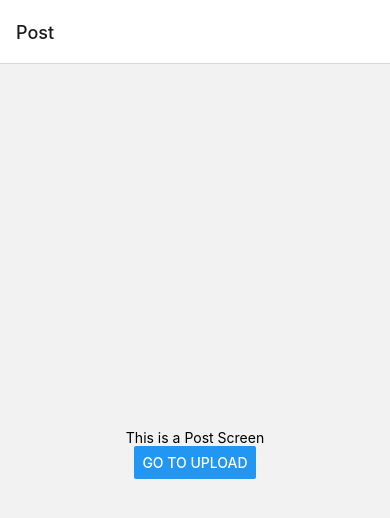
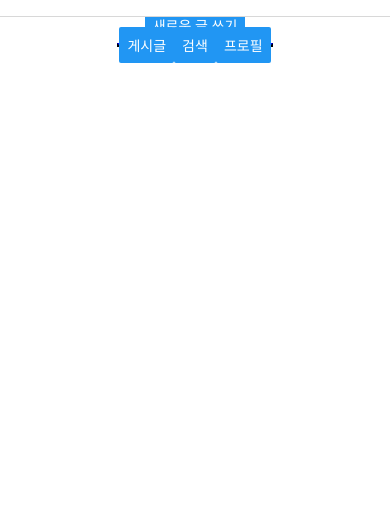
Before and after one commit to hwiwls/c_star, a React Native app: screen /Post in a window 390 px wide. Shown: the top 518 px of the page. Built offline with nearby package versions, Linux system fonts and the light colour scheme.

Commit message:
organize files and navigation don't working

```diff
--- a/App.js
+++ b/App.js
@@ -1,77 +1,32 @@
 import React from "react";
-import { Button, StyleSheet, Text, View, TextInput } from "react-native";
-import Title from "./Title.js";
-import Navigator from "./Navigator.js";
-import Post from "./Post.js";
+import { View, Text } from "react-native";
 import { NavigationContainer } from "@react-navigation/native";
 import { createNativeStackNavigator } from "@react-navigation/native-stack";
-
-// Post 스크린
-function PostScreen({ navigation }) {
-  return (
-    <View style={{ flex: 1, alignItems: "center", justifyContent: "center" }}>
-      <Text>This is a Post Screen</Text>
-      <Button
-        title="Go to upload"
-        onPress={() => {
-          /* 1. Navigate to the Details route with params */
-          navigation.navigate("Upload");
-        }}
-      />
-    </View>
-  );
-}
-
-// Post에서 업로드 버튼을 눌러야 올 수 있다
-function UploadScreen({ navigation }) {
-  /* 2. Get the param */
-  const [onChangeText] = React.useState("Useless Placeholder");
-  return (
-    <View style={{ flex: 1, alignItems: "center", justifyContent: "center" }}>
-      <Text>Upload Screen</Text>
-      <Text>내용:</Text>
-      <TextInput
-        style={{ height: 40, borderColor: "gray", borderWidth: 1 }}
-        onChangeText={(text) => onChangeText(text)}
-        value=""
-      />
-      <Button title="Go to Post" onPress={() => navigation.navigate("Post")} />
-      <Button title="Go back" onPress={() => navigation.goBack()} />
-    </View>
-  );
-}
+import PostScreen from "./components/Post.js";
+import UploadScreen from "./components/Upload.js";
+import DetailScreen from "./components/Detail.js";
+import LoginScreen from "./components/Login.js";
+import Navigator from "./components/Navigator.js";
+import SearchScreen from "./components/Search.js";
 
 const Stack = createNativeStackNavigator();
 
 export default class extends React.Component {
   render() {
     return (
-      <View style={styles.container}>
-        {/* <Title style={styles.titlebar}></Title>
-        <Post style={styles.content}></Post>
-        <Navigator style={styles.nav}></Navigator> */}
+      <View>
+        <Text>hello</Text>
         <NavigationContainer>
           <Stack.Navigator initialRouteName="Post">
             <Stack.Screen name="Post" component={PostScreen} />
             <Stack.Screen name="Upload" component={UploadScreen} />
+            <Stack.Screen name="Detail" component={DetailScreen} />
+            <Stack.Screen name="Login" component={LoginScreen} />
+            <Stack.Screen name="Search" component={SearchScreen} />
           </Stack.Navigator>
         </NavigationContainer>
+        {/* <Navigator/> */}
       </View>
     );
   }
 }
-
-const styles = StyleSheet.create({
-  container: {
-    flex: 1,
-  },
-  titlebar: {
-    flex: 1,
-  },
-  content: {
-    flex: 5,
-  },
-  nav: {
-    flex: 1,
-  },
-});
--- a/Navigator.js
+++ /dev/null
@@ -1,24 +0,0 @@
-import React from "react";
-import { StyleSheet, Text, View } from "react-native";
-import { Ionicons } from "@expo/vector-icons";
-
-export default function Navigator() {
-  return (
-    <View style={styles.container}>
-      <Ionicons name="reader-outline" size={24} color="black" />
-      <Ionicons name="search" size={24} color="black" />
-      <Ionicons name="person-outline" size={24} color="black" />
-    </View>
-  );
-}
-
-const styles = StyleSheet.create({
-  container: {
-    flex: 1,
-    flexDirection: "row",
-    borderTopColor: "blue",
-    alignItems: "center",
-    justifyContent: "space-around",
-    borderWidth: 2,
-  },
-});
--- a/Post.js
+++ /dev/null
@@ -1,28 +0,0 @@
-// 게시글 올라갈 사이트
-import React from "react";
-import { StyleSheet, Text, View, Button, Alert } from "react-native";
-import { FontAwesome } from "@expo/vector-icons";
-import { IconButton, Colors } from "react-native-paper";
-import { NavigationContainer } from "@react-navigation/native";
-
-export default function Post() {
-  return (
-    <View style={styles.container}>
-      <Text>This is a view page</Text>
-      <IconButton
-        icon="pencil"
-        color={Colors.black}
-        size={40}
-        onPress={() => console.log("Pressed")}
-      ></IconButton>
-    </View>
-  );
-}
-
-const styles = StyleSheet.create({
-  container: {
-    flex: 1,
-    alignItems: "center",
-    justifyContent: "center",
-  },
-});
--- /dev/null
+++ b/components/Detail.js
@@ -0,0 +1,10 @@
+import React from "react";
+import { Text, View, Button } from "react-native";
+
+export default function DetailScreen({ navigation }) {
+  return (
+    <View>
+      <Text>Details 스크린에 도착했습니다</Text>
+    </View>
+  );
+}
--- /dev/null
+++ b/components/Login.js
@@ -0,0 +1,10 @@
+import React from "react";
+import { Text, View, Button } from "react-native";
+
+export default function LoginScreen({ navigation }) {
+  return (
+    <View>
+      <Text>This is a login screen</Text>
+    </View>
+  );
+}
--- /dev/null
+++ b/components/Navigator.js
@@ -0,0 +1,42 @@
+import React from "react";
+import { StyleSheet, Text, View, Button } from "react-native";
+import { Ionicons } from "@expo/vector-icons";
+
+export default function Navigator() {
+  return (
+    <View style={styles.container}>
+      <Button
+        title="게시글"
+        onPress={() => {
+          navigation.navigate("Post");
+        }}
+      />
+      <Button
+        title="검색"
+        onPress={() => {
+          navigation.navigate("Search");
+        }}
+      />
+      <Button
+        title="프로필"
+        onPress={() => {
+          navigation.navigate("Login");
+        }}
+      />
+      {/* <Ionicons name="reader-outline" size={24} color="black" />
+      <Ionicons name="search" size={24} color="black" />
+      <Ionicons name="person-outline" size={24} color="black" /> */}
+    </View>
+  );
+}
+
+const styles = StyleSheet.create({
+  container: {
+    flex: 1,
+    flexDirection: "row",
+    borderTopColor: "blue",
+    alignItems: "center",
+    justifyContent: "space-around",
+    borderWidth: 2,
+  },
+});
--- /dev/null
+++ b/components/Post.js
@@ -0,0 +1,36 @@
+import React from "react";
+import { StyleSheet, Text, View, Button } from "react-native";
+import Navigator from "./Navigator.js";
+
+export default function PostScreen({ navigation }) {
+  return (
+    <View style={styles.container}>
+      <Text style={styles.content}>Post Screen에 도착했습니다.dsdss</Text>
+      <Button
+        title="새로운 글 쓰기"
+        onPress={() => {
+          navigation.navigate("Upload");
+        }}
+      />
+      <Navigator style={styles.nav} />
+    </View>
+  );
+}
+
+const styles = StyleSheet.create({
+  container: {
+    flex: 1,
+    alignItems: "center",
+    justifyContent: "center",
+  },
+  content: {
+    flex: 2,
+    alignItems: "center",
+    justifyContent: "center",
+  },
+  nav: {
+    flex: 1,
+    alignItems: "center",
+    justifyContent: "center",
+  },
+});
--- /dev/null
+++ b/components/Search.js
@@ -0,0 +1,10 @@
+import React from "react";
+import { StyleSheet, Text, View } from "react-native";
+
+export default function SearchScreen({ navigation }) {
+  return (
+    <View>
+      <Text>Search screen에 도착했습니다.</Text>
+    </View>
+  );
+}
--- /dev/null
+++ b/components/Upload.js
@@ -0,0 +1,66 @@
+import React, { useEffect } from "react";
+import { Button, Image, View, Text, TextInput } from "react-native";
+import * as ImagePicker from "expo-image-picker";
+
+// Post에서 업로드 버튼을 눌러야 올 수 있다
+export default function UploadScreen({ navigation }) {
+  const [text, setText] = React.useState("text");
+  const [image, setImage] = React.useState("image");
+
+  // image 올리기 위한 함수
+  useEffect(() => {
+    (async () => {
+      if (Platform.OS !== "web") {
+        const { status } =
+          await ImagePicker.requestMediaLibraryPermissionsAsync();
+        if (status !== "granted") {
+          alert("카메라 권한을 허용해주셔야 업로드를 할 수 있습니다!");
+        }
+      }
+    })();
+  }, []);
+
+  const pickImage = async () => {
+    let result = await ImagePicker.launchImageLibraryAsync({
+      mediaTypes: ImagePicker.MediaTypeOptions.All,
+      allowsEditing: true,
+      aspect: [4, 3],
+      quality: 1,
+    });
+
+    console.log(result);
+
+    if (!result.cancelled) {
+      setImage(result.uri);
+    }
+  };
+
+  return (
+    <View style={{ flex: 1, alignItems: "center", justifyContent: "center" }}>
+      <Text>Upload Screen</Text>
+      {/* 줄바꿈없이 바로 빈칸 보여지게 바꾸기 */}
+      <Text>내용:</Text>
+      <TextInput
+        style={{ height: 70, borderColor: "gray", borderWidth: 1 }}
+        onChangeText={(text) => setText(text)}
+        placeholder="input what you want"
+        multiline
+      />
+      <Text>text : {text}</Text>
+      <Button title="사진 선택하기" onPress={pickImage} />
+      {image && (
+        <Image source={{ uri: image }} style={{ width: 200, height: 200 }} />
+      )}
+
+      {/* 버튼을 누르면 업로드된 게시글의 화면으로 넘어간다. */}
+      <Button
+        title="업로드"
+        onPress={() => {
+          navigation.navigate("Detail");
+        }}
+      />
+      {/* <Button title="Go to Post" onPress={() => navigation.navigate("Post")} />
+        <Button title="Go back" onPress={() => navigation.goBack()} /> */}
+    </View>
+  );
+}
--- a/package.json
+++ b/package.json
@@ -11,6 +11,7 @@
     "@react-navigation/native": "^6.0.2",
     "@react-navigation/native-stack": "^6.0.4",
     "expo": "~42.0.1",
+    "expo-image-picker": "^10.2.2",
     "expo-status-bar": "~1.0.4",
     "react": "16.13.1",
     "react-dom": "16.13.1",
```
Also changed, not shown: components/Title.js (renamed from Title.js), 1 other file (tests, documents, lock files or other folders).
